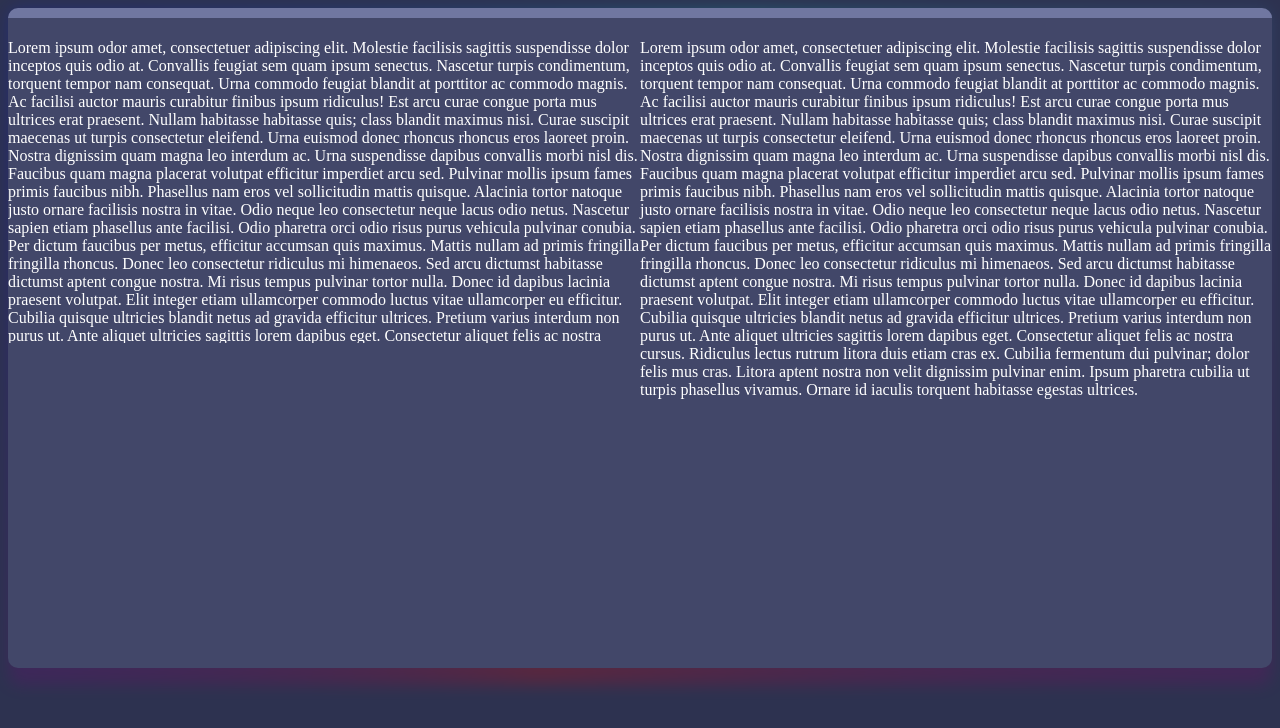
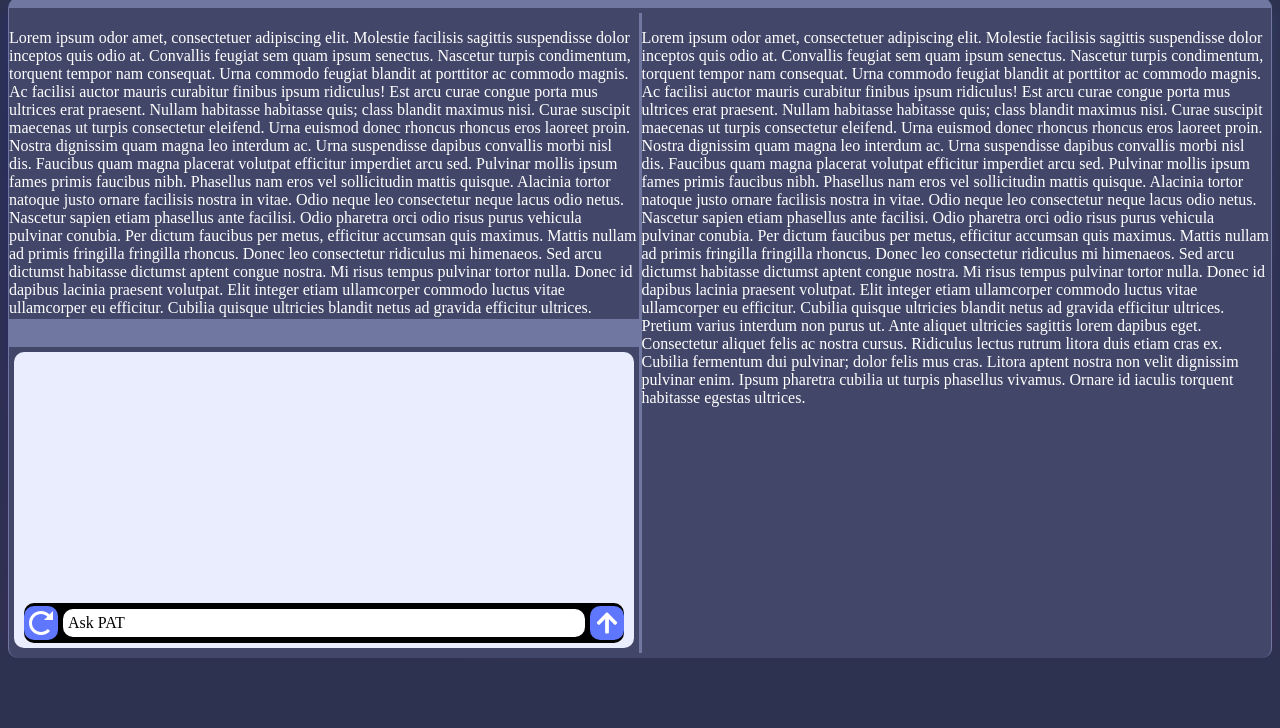
Before and after one commit to Eddguy/PAT, a React (Create React App) app in the folder frontend/pat/: page / in a window 1280 px wide. Shown: the top 728 px of the page. Built offline with nearby package versions, Linux system fonts and the light colour scheme.

Commit message:
Added slider to display + updated chat layout

```diff
--- a/frontend/pat/package.json
+++ b/frontend/pat/package.json
@@ -6,6 +6,7 @@
     "cra-template": "1.2.0",
     "react": "^19.0.0",
     "react-dom": "^19.0.0",
+    "react-icons": "^5.4.0",
     "react-router-dom": "^7.1.3",
     "react-scripts": "5.0.1",
     "web-vitals": "^4.2.4"
--- a/frontend/pat/src/Workspace/Pat.js
+++ b/frontend/pat/src/Workspace/Pat.js
@@ -1,9 +1,25 @@
+import { ImSpinner11 } from "react-icons/im";
+import { FaArrowUp   } from "react-icons/fa";
+
+
 const Pat = () => {
     return (
 <div className="pat_container">
 
     <div className="chat_container" >
-        <h2>PAT AI</h2>
+       {/*TODO:: ADD TEXT THAT SAYS "PAT AI" WITHOUT AFFECTING THE INPUT CONTAINER */}
+
+        <div className="input_container">
+            <div className="regenerate_button">
+                <ImSpinner11 className="chat_button" />
+            </div>
+            <div className="input_main">
+                Ask PAT
+            </div>
+            <div className="send_button">
+                <FaArrowUp   className="chat_button"/>
+            </div>
+        </div>
     </div>
 </div>
 
--- a/frontend/pat/src/Workspace/Workspace.js
+++ b/frontend/pat/src/Workspace/Workspace.js
@@ -1,31 +1,61 @@
+import { useState, useEffect, useRef } from "react";
 import Display from "./Display";
 import Pat from "./Pat";
 import Editor from "./Editor";
 
+const Workspace = () => {
+    const [displayHeight, setDisplayHeight] = useState(50);
+    const isResizing = useRef(false);
 
-const Workspace = () => {
+    const handleMouseDown = () => {
+        isResizing.current = true;
+    };
+
+    const handleMouseMove = (e) => {
+        if (isResizing.current) {
+            const workspaceHeight = window.innerHeight * 0.8;
+            const newHeight = (e.clientY / workspaceHeight) * 100;
+
+            if (newHeight >= 0 && newHeight <= 100) {
+                setDisplayHeight(newHeight);
+            }
+        }
+    };
+
+    const handleMouseUp = () => {
+        isResizing.current = false;
+    };
+
+    useEffect(() => {
+        window.addEventListener("mousemove", handleMouseMove);
+        window.addEventListener("mouseup", handleMouseUp);
+
+        return () => {
+            window.removeEventListener("mousemove", handleMouseMove);
+            window.removeEventListener("mouseup", handleMouseUp);
+        };
+    }, []);
+
     return (
-        <><div className="workspace_wrapper">
+        <div className="workspace_wrapper">
+            <div className="workspace_glow"></div>
             <div className="workspace_container">
-                <div className="display_container" id="container">
-                    <Display />
-                    <div className="slider"></div>
-                    <div className="pat_container">
+                <div className="content_container">
+                    <div className="display_container" style={{ height: `${displayHeight}%` }}>
+                        <Display />
+                    </div>
+                    <div className="slider" onMouseDown={handleMouseDown}></div>
+                    <div className="pat_container" style={{ height: `${100 - displayHeight}%` }}>
                         <Pat />
                     </div>
                 </div>
 
-                <div className="editor_container" id="container">
+                <div className="editor_container">
                     <Editor />
+                </div>
+            </div>
+        </div>
+    );
+};
 
-                </div>
-
-            </div>
-
-            <div className="workspace_glow"></div> {/* Div to create glow effect behind workspace */}
-        </div></>
-
-     );
-}
-
-export default Workspace
+export default Workspace;
--- a/frontend/pat/src/index.css
+++ b/frontend/pat/src/index.css
@@ -44,26 +44,50 @@ div {
 
 .workspace_wrapper {
   position: relative;
-  display: inline-block;
+  display: flex;
+  justify-content: center;
+  align-items: center;
+  height: 80vh;
 }
 
 .workspace_container {
   position: relative;
+  display: flex;
+  flex-direction: row;
   padding: 5px 0;
-  height: 80vh;
+  height: 100%;
+  width: 100%;
   color: white;
   background-color: var(--secondary-bg-color);
   border-top: 10px var(--tertiary-bg-color) solid;
+  border-left: 1px var(--tertiary-bg-color) solid;
+  border-right: 1px var(--tertiary-bg-color) solid;
   border-radius: 10px;
   overflow: hidden;
   z-index: 1;
 }
 
+.content_container {
+  display: flex;
+  flex-direction: column;
+  width: 50%;
+  height: 100%;
+  border-right: 3px var(--tertiary-bg-color) solid;
+}
+
+.display_container,
+.pat_container {
+    flex-grow: 1;
+    flex-shrink: 1;
+    min-height: 0;
+    overflow: auto;
+}
+
 .workspace_glow {
-  display: inline-block;
+  position: absolute;
+  inset: 0;
   background-color: transparent;
-  height: inherit;
-  width: inherit;
+  z-index: 0;
 }
 
 @property --angle{
@@ -98,16 +122,13 @@ Display - Component 2
 1-29-25
 ****************************************************************/
 
-.display_container {
+.display_wrapper {
   display: block;
-  height: 40vh;
-  min-height: 0;
-  max-height: 80vh;
-  overflow: auto;
 }
 
+
 .slider {
-  height: 20px;
+  height: 30px;
   width: 100%;
   background-color: var(--tertiary-bg-color);
   cursor: row-resize;
@@ -120,23 +141,81 @@ Pat - Component 3
 ****************************************************************/
 
 .pat_container {
-  border: 1px red solid;
-
   width: 100%;
 }
 
-h2 {
-  padding-left: 20px;
+.pat_container h2 {
+  text-align: left;
   color: grey;
   opacity: 0.5;
 }
+
 .chat_container {
+
+  display: flex;
+  flex-direction: row;
+  justify-content: center;
+  align-items: center;
   background-color: #EAEDFD;
   width: 100%;
-  border-radius: 0 0 10px 10px;
+  margin: 5px;
+  border-radius: 10px;
+}
+
+
+.input_container {
+
+  display: flex;
+  justify-content: center;
+  align-items: center;
+  margin: auto 10px 5px 10px;
+  height: 5vh;
+  width: 100%;
+  background-color: black;
+  border-radius: 10px;
+
+}
+
+.input_main {
+  display: flex;
+  justify-content: left;
+  align-items: center;
+  width: 90%;
+  padding: 5px;
+  background-color: white;
+  border-radius: 10px;
+  color: black;
+}
+
+.regenerate_button {
+  margin-right: 5px;
+  background-color: var(--highligh-color);
+  border-radius: 10px;
+}
+
+.send_button {
+  margin-left: 5px;
+  background-color: var(--highligh-color);
+  border-radius: 10px;
+}
+
+.send_button:hover, .regenerate_button:hover {
+  background-color: blue;
+  transition: 0.5s;
+  cursor: pointer;
+}
+
+.chat_button {
+  fill: white;
+  font-size: 1.5rem;
+  padding: 5px;
 }
 
 /***************************************************************
 Editor - Component 4
 1-27-25
 ****************************************************************/
+
+.editor_container {
+  width: 50%;
+}
```
Also changed, not shown: frontend/pat/src/Navbar.js (added, +12 -0 lines), 1 other file (tests, documents, lock files or other folders).
